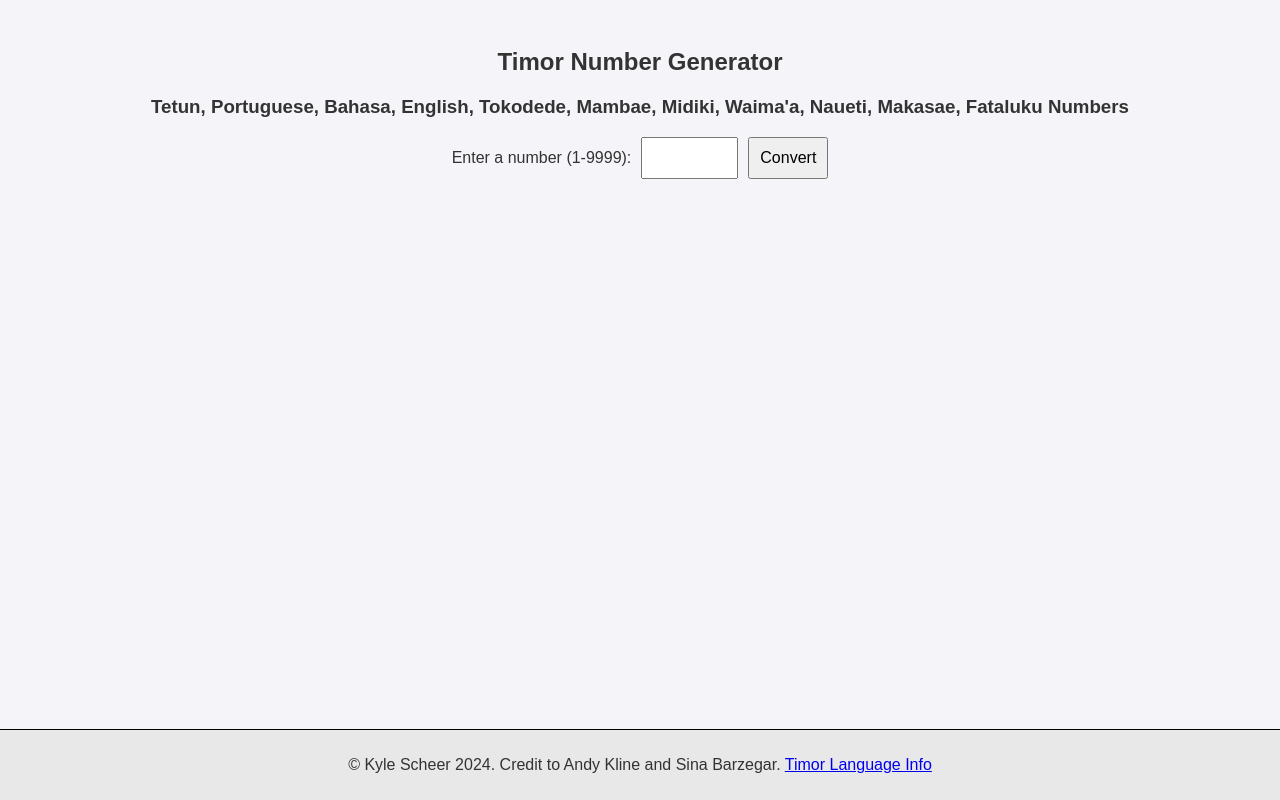
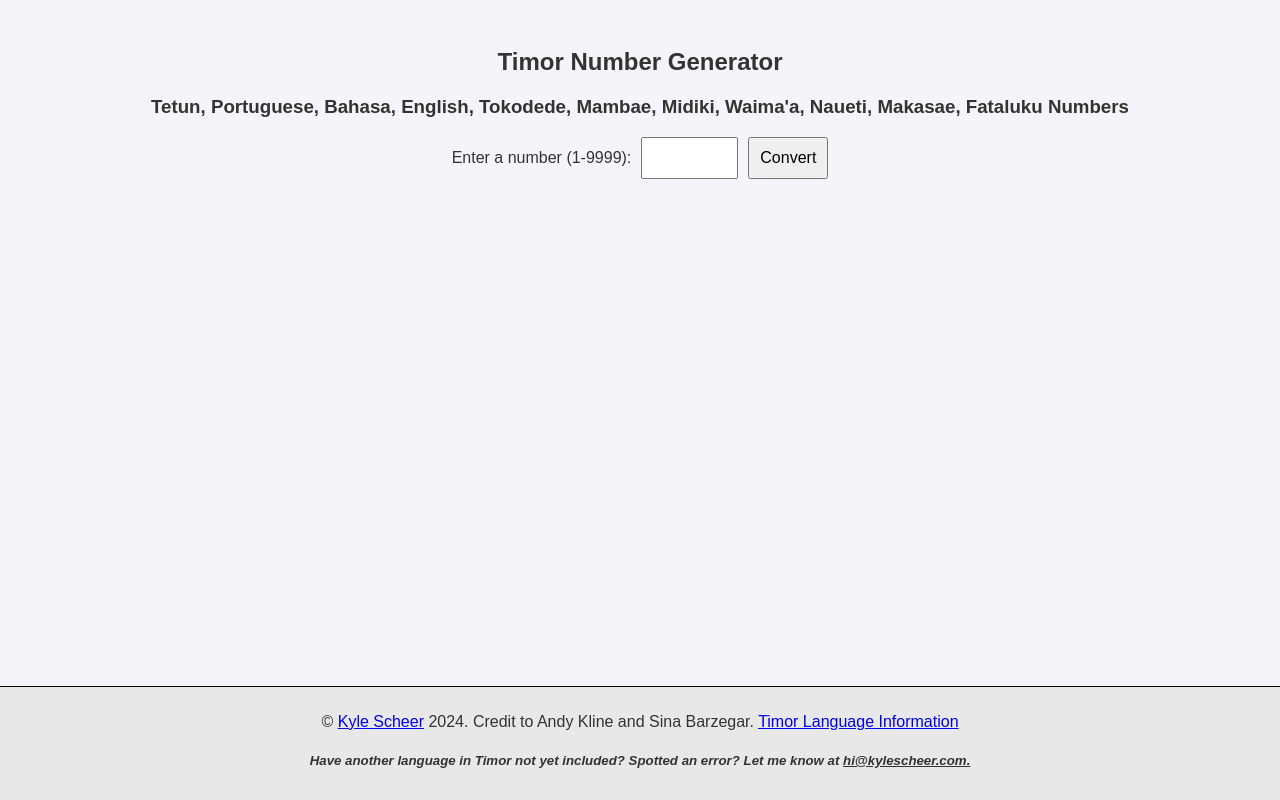
Before and after one commit to kyletscheer/timor_numbers, a plain HTML site: page index.html in a window 1280 px wide. Drawn offline with Linux system fonts and the light colour scheme.

Commit message:
Update index.html

```diff
--- a/index.html
+++ b/index.html
@@ -53,7 +53,7 @@
       background-color: #f2f2f2;
     }
     main {
-      margin-bottom: 100px;
+      margin-bottom: 200px;
     }
     footer {
   background-color: #e8e8e8;
@@ -84,7 +84,9 @@
   <!-- Div to display the conversion results -->
   <div id="result"></div>
   </main>
-  <footer>  <p>&copy; Kyle Scheer 2024. Credit to Andy Kline and Sina Barzegar. <a href="https://en.wikipedia.org/wiki/Languages_of_East_Timor" target="_blank">Timor Language Info</a></p>
+  <footer>  <p>&copy; <a href="https://kylescheer.com" target="_blank">Kyle Scheer</a> 2024. Credit to Andy Kline and Sina Barzegar. <a href="https://en.wikipedia.org/wiki/Languages_of_East_Timor" target="_blank">Timor Language Information</a></p>
+    <h5><i>Have another language in Timor not yet included? Spotted an error? Let me know at <u>hi@kylescheer.com.</u></i></h5>
+
   </footer>
   <script>
     // Object containing translation data for different languages
```
